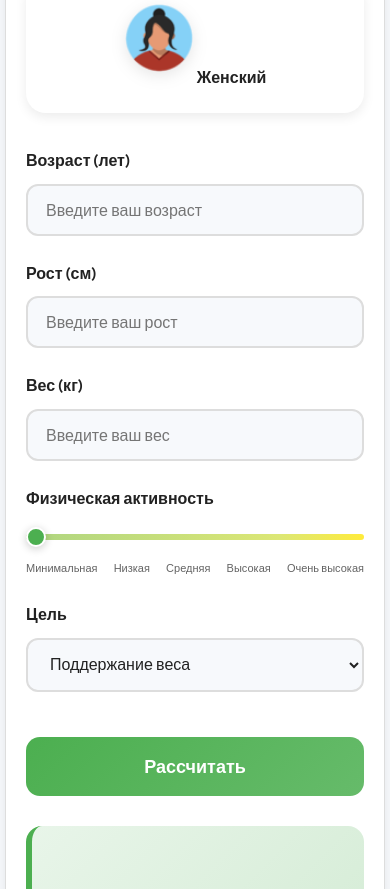
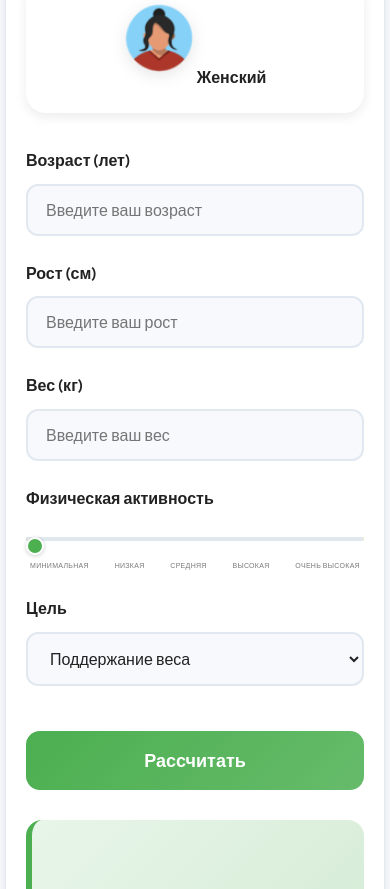
Before and after one commit to Disketion/Calotrack, a plain HTML site: page calculator.html in a window 390 px wide. Shown: the part 1111-2000 px from the top of the page. Drawn offline with nearby package versions, Linux system fonts and the light colour scheme.

Commit message:
Update style.css

```diff
--- a/css/style.css
+++ b/css/style.css
@@ -10,7 +10,7 @@
   --bg-color: #f7f9fc;
   --text-color: #222;
   --card-bg: #fff;
-  --border-color: #ddd;
+  --border-color: #e2e8f0;
   --primary-color: #4caf50;
   --secondary-color: #43a047;
   --accent-color: #2e7d32;
@@ -25,7 +25,7 @@
   --bg-color: #1a1a1a;
   --text-color: #e0e0e0;
   --card-bg: #2d2d2d;
-  --border-color: #444;
+  --border-color: #404040;
   --primary-color: #66bb6a;
   --secondary-color: #4caf50;
   --accent-color: #81c784;
@@ -404,35 +404,47 @@ button:active {
   animation: fadeIn 0.8s ease-out 0.4s both;
 }
 
+.activity-slider-wrapper {
+  margin-top: 15px;
+  position: relative;
+}
+
+.activity-slider-value {
+  text-align: center;
+  margin-top: 12px;
+  font-size: 14px;
+  font-weight: 600;
+  color: var(--primary-color);
+}
+
 input[type="range"] {
   -webkit-appearance: none;
   appearance: none;
   width: 100%;
-  height: 6px;
-  border-radius: 10px;
+  height: 4px;
+  border-radius: 2px;
   background: var(--border-color);
   outline: none;
   cursor: pointer;
-  margin-top: 10px;
-  margin-bottom: 12px;
-  transition: all 0.3s ease;
+  margin: 15px 0 5px 0;
+  transition: all 0.2s ease;
 }
 
-input[type="range"]:hover {
-  opacity: 0.9;
+input[type="range"]:focus {
+  outline: none;
 }
 
 input[type="range"]::-webkit-slider-thumb {
   -webkit-appearance: none;
   appearance: none;
-  width: 20px;
-  height: 20px;
+  width: 18px;
+  height: 18px;
   background: var(--primary-color);
   border-radius: 50%;
   cursor: pointer;
   transition: all 0.2s ease;
-  border: 2px solid white;
-  box-shadow: 0 2px 8px rgba(0, 0, 0, 0.2);
+  border: 2px solid var(--card-bg);
+  box-shadow: 0 1px 4px rgba(0, 0, 0, 0.2);
 }
 
 input[type="range"]::-webkit-slider-thumb:hover {
@@ -441,14 +453,14 @@ input[type="range"]::-webkit-slider-thumb:hover {
 }
 
 input[type="range"]::-moz-range-thumb {
-  width: 20px;
-  height: 20px;
+  width: 18px;
+  height: 18px;
   background: var(--primary-color);
   border-radius: 50%;
   cursor: pointer;
   transition: all 0.2s ease;
-  border: 2px solid white;
-  box-shadow: 0 2px 8px rgba(0, 0, 0, 0.2);
+  border: 2px solid var(--card-bg);
+  box-shadow: 0 1px 4px rgba(0, 0, 0, 0.2);
 }
 
 input[type="range"]::-moz-range-thumb:hover {
@@ -456,19 +468,32 @@ input[type="range"]::-moz-range-thumb:hover {
   background: var(--secondary-color);
 }
 
-input[type="range"]:focus {
-  outline: none;
+input[type="range"]::-webkit-slider-runnable-track {
+  height: 4px;
+  background: var(--border-color);
+  border-radius: 2px;
+}
+
+input[type="range"]::-moz-range-track {
+  height: 4px;
+  background: var(--border-color);
+  border-radius: 2px;
 }
 
 .activity-labels {
   display: flex;
   justify-content: space-between;
-  font-size: 11px;
+  margin-top: 12px;
+  padding: 0 4px;
+}
+
+.activity-labels span {
+  font-size: 10px;
   color: var(--text-color);
-  user-select: none;
+  opacity: 0.6;
   font-weight: 500;
-  margin-top: 8px;
-  opacity: 0.7;
+  text-transform: uppercase;
+  letter-spacing: 0.3px;
 }
 
 .product-grid {
@@ -1032,6 +1057,10 @@ h2 {
     width: 70px;
     height: 70px;
   }
+
+  .activity-labels span {
+    font-size: 8px;
+  }
 }
 
 @media (max-width: 480px) {
@@ -1064,6 +1093,10 @@ h2 {
     width: 60px;
     height: 60px;
   }
+
+  .activity-labels span {
+    font-size: 7px;
+  }
 }
 
 @media (prefers-reduced-motion: reduce) {
```
